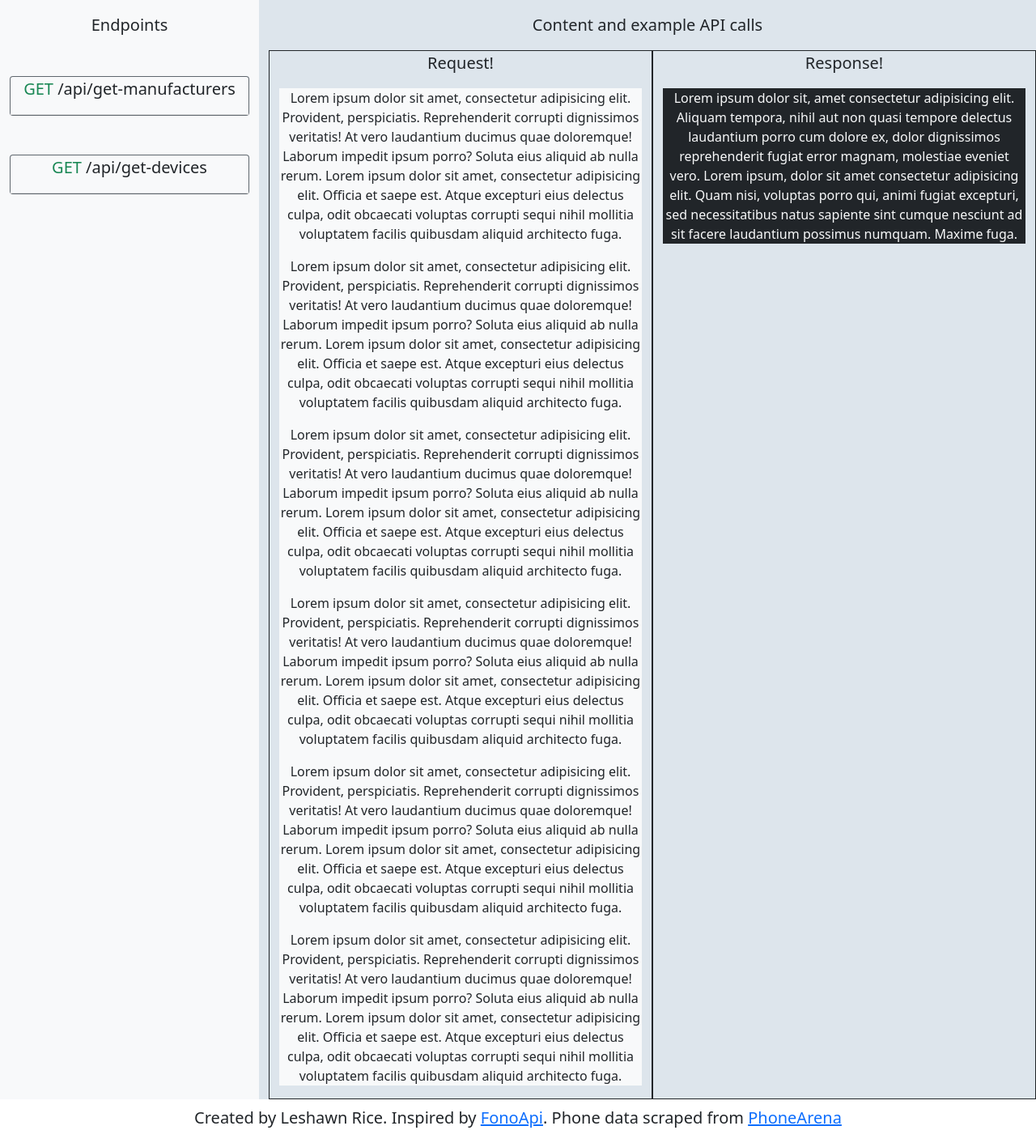
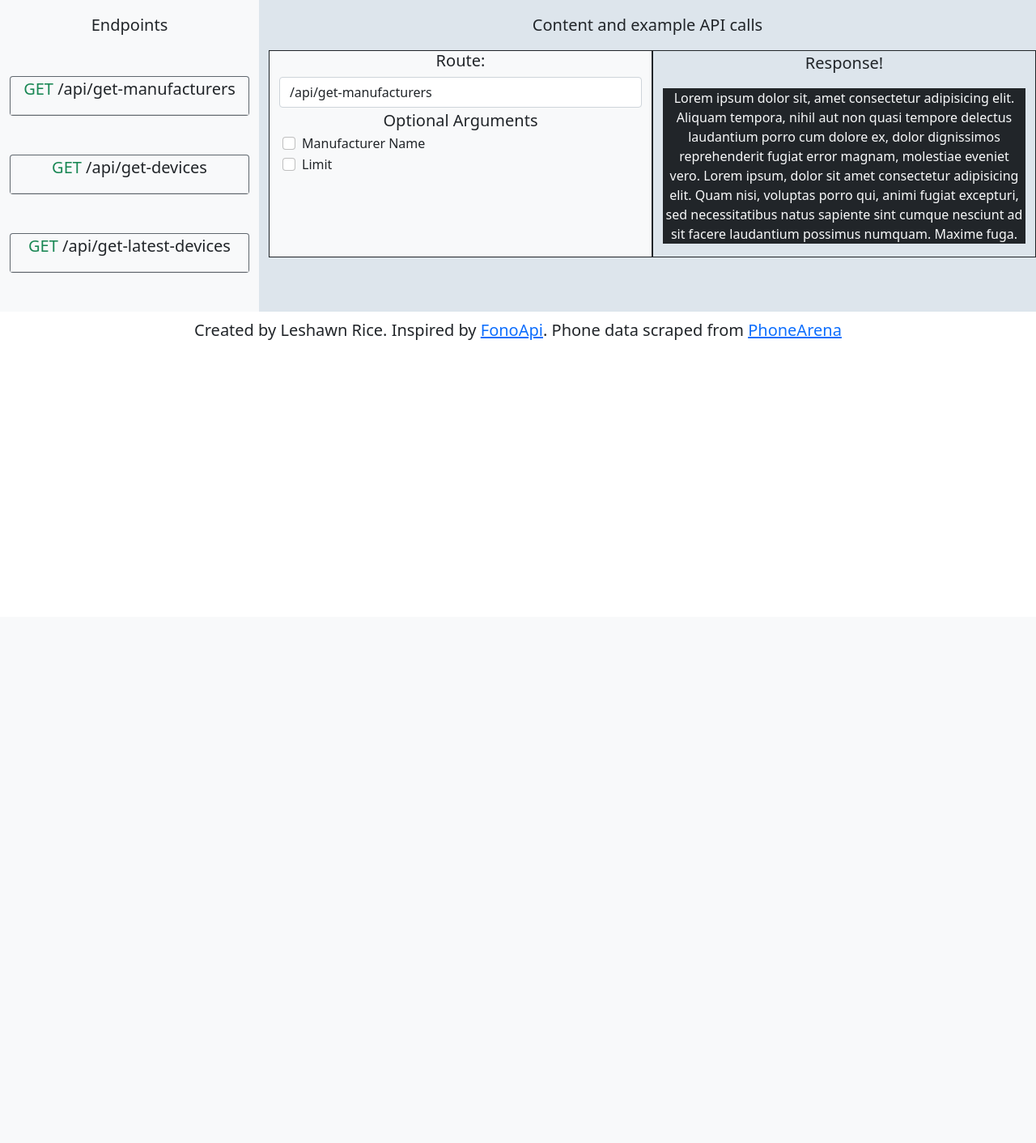
Before and after one commit to leshawn-rice/grabaphone, a Flask app: page / in a window 1280 px wide. Shown: the part 38-1450 px from the top of the page at 81% size. After the commit the page ends 458 px from the top, so only its background shows below. Run offline with Flask 2, Linux system fonts and the light colour scheme.

Commit message:
Started work on finishing UI

```diff
--- a/api/helpers.py
+++ b/api/helpers.py
@@ -26,7 +26,7 @@ def convert_to_date(date_str):
     return date
 
 
-def make_date_valid(self, date_str):
+def make_date_valid(date_str):
     if '(Official)' in date_str:
         date_str = date_str.replace('(Official)', '')
         date_str = date_str.strip()
--- a/app/static/app.js
+++ b/app/static/app.js
@@ -27,3 +27,25 @@ $('div.card-header').on('click', function (e) {
   const $cardBody = $($(this)[0].nextSibling.nextSibling);
   $cardBody.toggle();
 });
+
+$('#route').on('change', function (e) {
+  let selected = $(this).val();
+  if (selected === 'get-devices') {
+    $('#manuf-name-check').show();
+    $('#limit-check').show();
+    $('#device-name-check').show();
+    $('#is-released-check').hide();
+  }
+  if (selected === 'get-manufacturers') {
+    $('#manuf-name-check').show();
+    $('#limit-check').show();
+    $('#device-name-check').hide();
+    $('#is-released-check').hide();
+  }
+  if (selected === 'get-latest-devices') {
+    $('#manuf-name-check').show();
+    $('#limit-check').hide();
+    $('#device-name-check').show();
+    $('#is-released-check').show();
+  }
+});
--- a/app/templates/index.html
+++ b/app/templates/index.html
@@ -47,6 +47,26 @@
         </div>
     </div>
 </div>
+<!-- GET Latest Devices Modal -->
+<div class="modal fade" id="get-latest-devices-example" tabindex="-1" aria-labelledby="get-devices-example-label"
+    aria-hidden="true">
+    <div class="modal-dialog">
+        <div class="modal-content">
+            <div class="modal-header">
+                <h5 class="modal-title text-center" id="get-latest-devices-example-label">Example of response from
+                    /api/get-latest-devices
+                </h5>
+                <button type="button" class="btn-close" data-bs-dismiss="modal" aria-label="Close"></button>
+            </div>
+            <div class="modal-body">
+                <img class="img-fluid" src="/static/img/get-devices-example.jpg" alt="Example of GET Latest Devices">
+            </div>
+            <div class="modal-footer">
+                <button type="button" class="btn btn-secondary" data-bs-dismiss="modal">Close</button>
+            </div>
+        </div>
+    </div>
+</div>
 <!-- End Modals -->
 
 
@@ -60,13 +80,15 @@
                 <p class="text-dark lead"><span class="text-success">GET</span> /api/get-manufacturers</p>
             </div>
             <div class="card-body p-0">
+                <p class="lead">Get up to 100 manufacturers & all their devices. Requires an API Key, and accepts a
+                    manufacturer name and a limit (up to 100) to narrow the results</p>
                 <ul class="m-0">Requirements:
                     <li>API Key</li>
                 </ul>
-
+                <br>
                 <ul class="m-0">Optional arguments:
-                    <li>Name (get a specific manufacturer by name)</li>
-                    <li>Limit (limit results to X manufacturers, with a max limit of 100)</li>
+                    <li class="my-1">manufacturer (get a specific manufacturer by name)</li>
+                    <li class="my-1">limit (limit results to X manufacturers, with a max limit of 100)</li>
                 </ul>
                 <br>
                 <!-- Modal Trigger -->
@@ -82,20 +104,51 @@
                 <p class="text-dark lead"><span class="text-success">GET</span> /api/get-devices</p>
             </div>
             <div class="card-body p-0">
+                <p class="lead">Get up to 100 devices. Requires an API Key, and accepts a
+                    manufacturer name, a part of a device name (iPhone, Galaxy A, Moto e etc.), and a limit (up to 100)
+                    to narrow the results</p>
                 <ul class="m-0">Requirements:
                     <li>API Key</li>
                 </ul>
-
+                <br>
                 <ul class="m-0">Optional arguments:
-                    <li>Name (Get a list of devices that include "name" in their name )</li>
-                    <li>Limit (Limit results to "limit" devices, with a max limit of 100)</li>
-                    <li>Manufacturer (Limit results to devices made by "manufacturer")</li>
+                    <li class="my-1">name (Get a list of devices that include "name" in their name )</li>
+                    <li class="my-1">limit (Limit results to "limit" devices, with a max limit of 100)</li>
+                    <li class="my-1">manufacturer (Limit results to devices made by "manufacturer")</li>
                 </ul>
                 <br>
                 <!-- Modal Trigger -->
                 <div class="text-center">
                     <button class="btn btn-outline-light mb-1" data-bs-toggle="modal"
                         data-bs-target="#get-devices-example">Example Response</button>
+                </div>
+            </div>
+        </div>
+
+        <div class="card bg-secondary text-light my-5" id="get-latest-devices-card">
+            <div class="card-header text-center bg-light m-0 p-0">
+                <p class="text-dark lead"><span class="text-success">GET</span> /api/get-latest-devices</p>
+            </div>
+            <div class="card-body p-0">
+                <p class="lead">Get up to 100 of the latest devices. Requires an API Key, and accepts a
+                    manufacturer name, a part of a device name (iPhone, Galaxy A, Moto e etc.), and whether or not the
+                    device has been released to narrow the results</p>
+                <ul class="m-0">Requirements:
+                    <li>API Key</li>
+                </ul>
+                <br>
+                <ul class="m-0">Optional arguments:
+                    <li class="my-1">name (Get a list of devices that include "name" in their name )</li>
+                    <li class="my-1">manufacturer (Limit results to devices made by "manufacturer")</li>
+                    <li class="my-1">is_released (Limit results to devices already released. Leave blank if you want
+                        unreleased
+                        devices)</li>
+                </ul>
+                <br>
+                <!-- Modal Trigger -->
+                <div class="text-center">
+                    <button class="btn btn-outline-light mb-1" data-bs-toggle="modal"
+                        data-bs-target="#get-latest-devices-example">Example Response</button>
                 </div>
             </div>
         </div>
@@ -107,46 +160,40 @@
         <p class="lead text-dark text-center my-3">Content and example API calls</p>
         <div class="row ms-0">
             <!-- Requests -->
-            <div class="col-6 border border-dark">
-                <div class="text-center">
-                    <p class="lead">Request!</p>
-                    <div class="bg-light">
-                        <p>Lorem ipsum dolor sit amet, consectetur adipisicing elit. Provident, perspiciatis.
-                            Reprehenderit corrupti dignissimos veritatis! At vero laudantium ducimus quae doloremque!
-                            Laborum impedit ipsum porro? Soluta eius aliquid ab nulla rerum. Lorem ipsum dolor sit amet,
-                            consectetur adipisicing elit. Officia et saepe est. Atque excepturi eius delectus culpa,
-                            odit obcaecati voluptas corrupti sequi nihil mollitia voluptatem facilis quibusdam aliquid
-                            architecto fuga.</p>
-                        <p>Lorem ipsum dolor sit amet, consectetur adipisicing elit. Provident, perspiciatis.
-                            Reprehenderit corrupti dignissimos veritatis! At vero laudantium ducimus quae doloremque!
-                            Laborum impedit ipsum porro? Soluta eius aliquid ab nulla rerum. Lorem ipsum dolor sit amet,
-                            consectetur adipisicing elit. Officia et saepe est. Atque excepturi eius delectus culpa,
-                            odit obcaecati voluptas corrupti sequi nihil mollitia voluptatem facilis quibusdam aliquid
-                            architecto fuga.</p>
-                        <p>Lorem ipsum dolor sit amet, consectetur adipisicing elit. Provident, perspiciatis.
-                            Reprehenderit corrupti dignissimos veritatis! At vero laudantium ducimus quae doloremque!
-                            Laborum impedit ipsum porro? Soluta eius aliquid ab nulla rerum. Lorem ipsum dolor sit amet,
-                            consectetur adipisicing elit. Officia et saepe est. Atque excepturi eius delectus culpa,
-                            odit obcaecati voluptas corrupti sequi nihil mollitia voluptatem facilis quibusdam aliquid
-                            architecto fuga.</p>
-                        <p>Lorem ipsum dolor sit amet, consectetur adipisicing elit. Provident, perspiciatis.
-                            Reprehenderit corrupti dignissimos veritatis! At vero laudantium ducimus quae doloremque!
-                            Laborum impedit ipsum porro? Soluta eius aliquid ab nulla rerum. Lorem ipsum dolor sit amet,
-                            consectetur adipisicing elit. Officia et saepe est. Atque excepturi eius delectus culpa,
-                            odit obcaecati voluptas corrupti sequi nihil mollitia voluptatem facilis quibusdam aliquid
-                            architecto fuga.</p>
-                        <p>Lorem ipsum dolor sit amet, consectetur adipisicing elit. Provident, perspiciatis.
-                            Reprehenderit corrupti dignissimos veritatis! At vero laudantium ducimus quae doloremque!
-                            Laborum impedit ipsum porro? Soluta eius aliquid ab nulla rerum. Lorem ipsum dolor sit amet,
-                            consectetur adipisicing elit. Officia et saepe est. Atque excepturi eius delectus culpa,
-                            odit obcaecati voluptas corrupti sequi nihil mollitia voluptatem facilis quibusdam aliquid
-                            architecto fuga.</p>
-                        <p>Lorem ipsum dolor sit amet, consectetur adipisicing elit. Provident, perspiciatis.
-                            Reprehenderit corrupti dignissimos veritatis! At vero laudantium ducimus quae doloremque!
-                            Laborum impedit ipsum porro? Soluta eius aliquid ab nulla rerum. Lorem ipsum dolor sit amet,
-                            consectetur adipisicing elit. Officia et saepe est. Atque excepturi eius delectus culpa,
-                            odit obcaecati voluptas corrupti sequi nihil mollitia voluptatem facilis quibusdam aliquid
-                            architecto fuga.</p>
+            <div class="col-6 border border-dark bg-light">
+                <div class="">
+                    <div class="">
+                        <div class="form-group text-center">
+                            <label class="form-label h5" for="route">Route: </label>
+                            <select class="form-control" name="route" id="route">
+                                <option value="get-manufacturers">/api/get-manufacturers</option>
+                                <option value="get-devices">/api/get-devices</option>
+                                <option value="get-latest-devices">/api/get-latest-device</option>
+                            </select>
+                        </div>
+                        <p class="form-label h5 text-center my-1">Optional Arguments </p>
+
+                        <div class="form-group mx-1">
+                            <div class="form-check" id="manuf-name-check">
+                                <input class="form-check-input" type="checkbox" id="manufacturer-name"
+                                    value="manufacturer">
+                                <label class="form-check-label" for="manufacturer">Manufacturer Name</label>
+                            </div>
+                            <div class="form-check" id="device-name-check" style="display: none;">
+                                <input class="form-check-input" type="checkbox" id="device-name" value="device">
+                                <label class="form-check-label" for="device">Device Name</label>
+                            </div>
+                            <div class="form-check" id="limit-check">
+                                <input class="form-check-input" type="checkbox" id="limit" value="limit">
+                                <label class="form-check-label" for="limit">Limit</label>
+                            </div>
+                            <div class="form-check" id="is-released-check" style="display: none;">
+                                <input class="form-check-input" type="checkbox" id="is_released" value="is_released">
+                                <label class="form-check-label" for="is_released">Is
+                                    Released</label>
+                            </div>
+                        </div>
+                        <br><br>
                     </div>
                 </div>
             </div>
```
Also changed, not shown: api/models.py (+3 -9 lines), api/views.py (+15 -13 lines).
